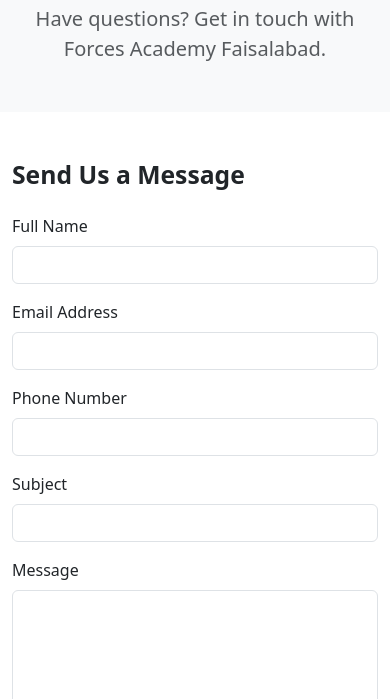
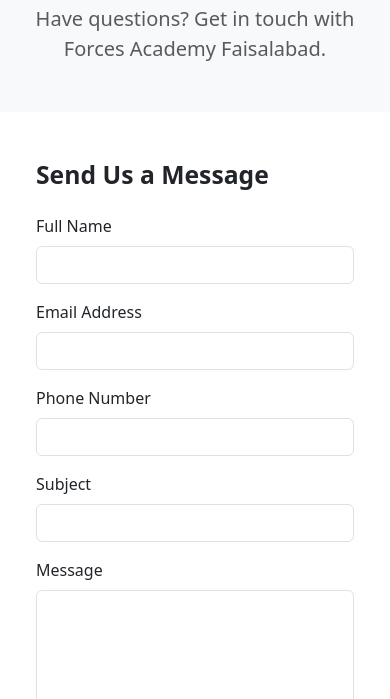
Before and after one commit to hamzaahmad-dev/forces-academy-frontend-codesaviours-si26-hamza, a plain HTML site: page contact.html in a window 390 px wide. Shown: the part 145-844 px from the top of the page. Drawn offline with nearby package versions, Linux system fonts and the light colour scheme.

Commit message:
Fix contact page mobile overflow

```diff
--- a/contact.html
+++ b/contact.html
@@ -100,7 +100,7 @@
     <section class="py-5">
         <div class="container">
 
-            <div class="row g-5">
+            <div class="row g-5 mx-0">
 
                 <!-- CONTACT FORM -->
                 <div class="col-lg-7">
```
